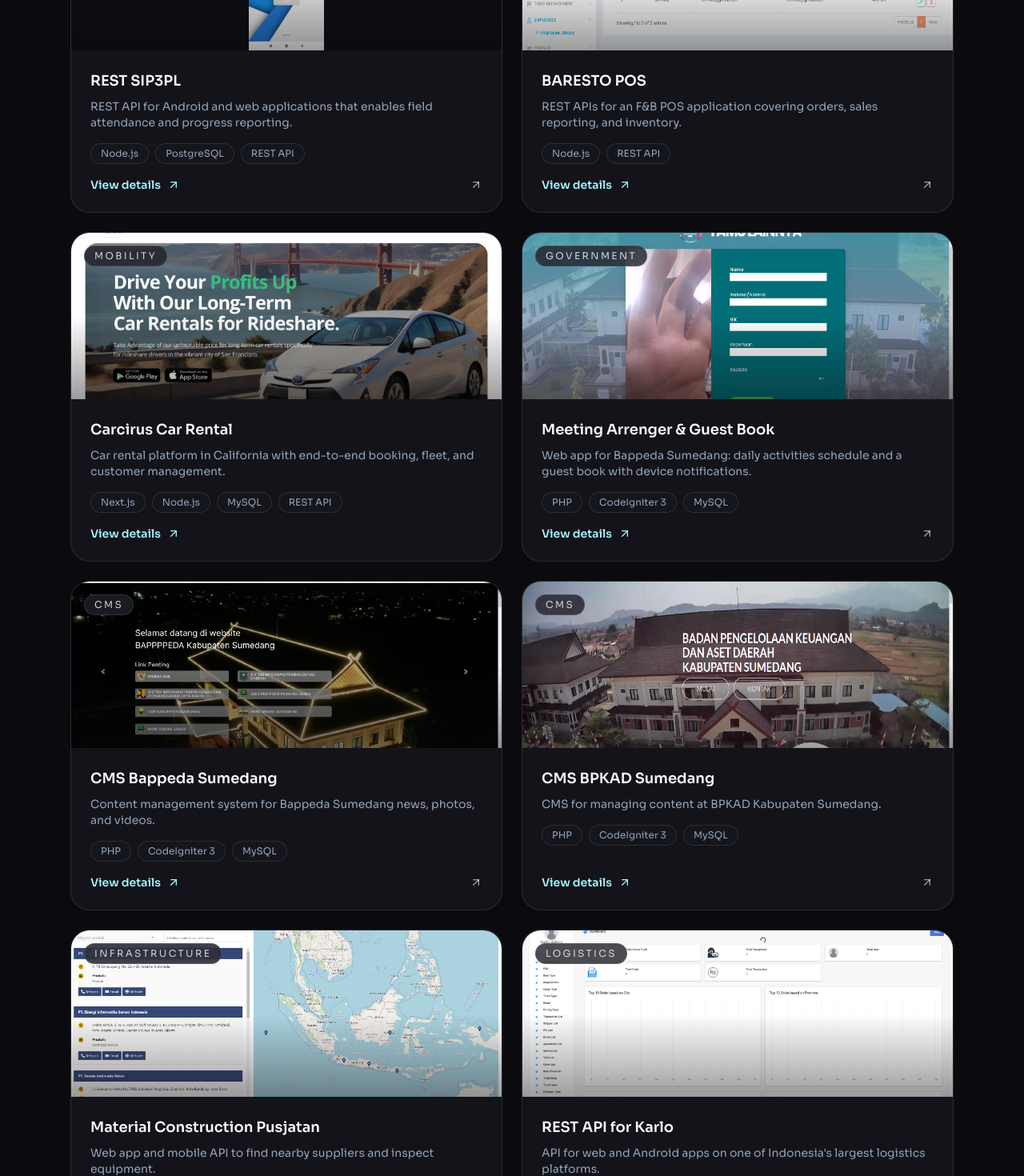
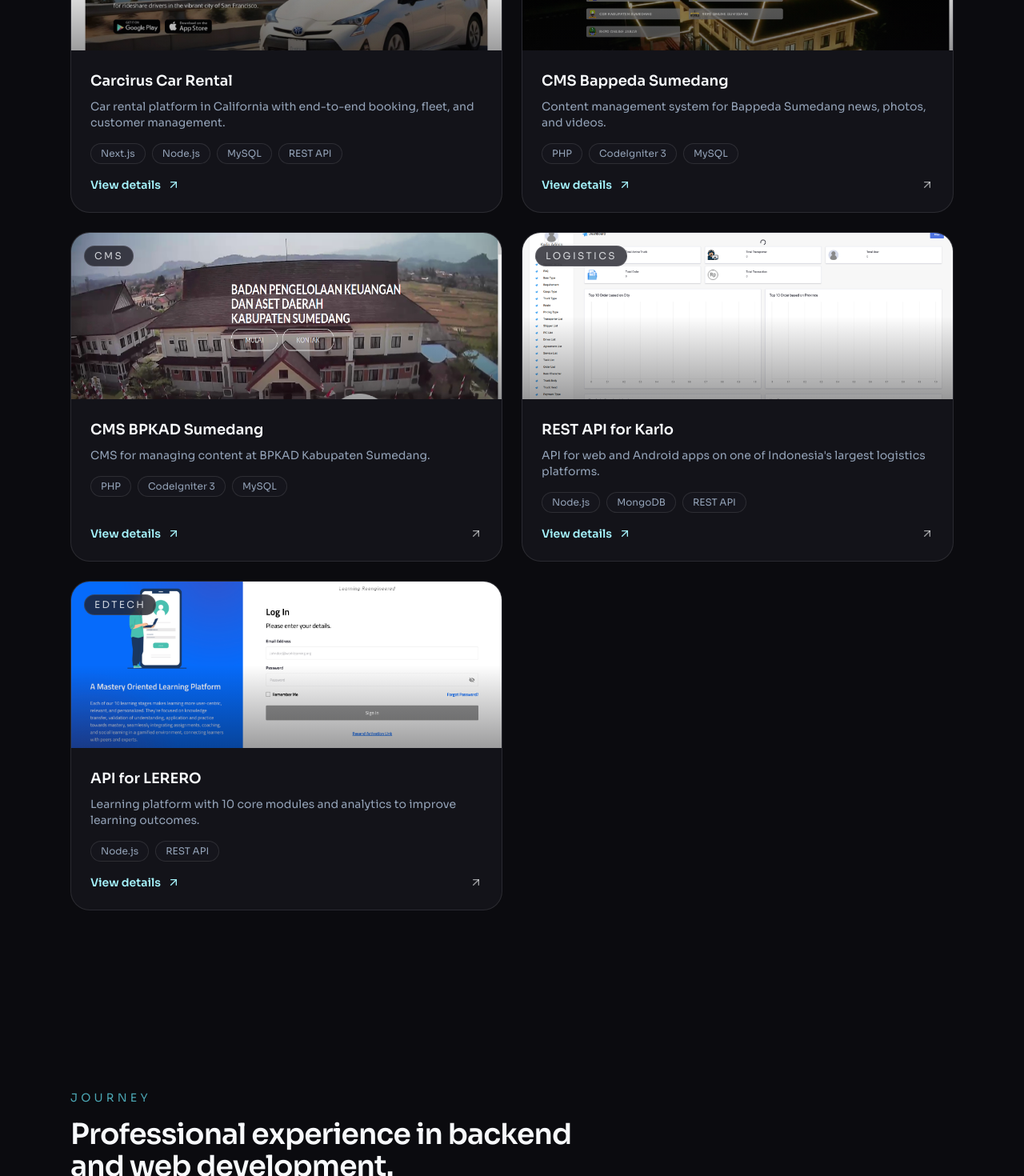
Before and after one commit to dimasfrmnsyah/dimasfrmnsyah.github.io, a Next.js app: page / in a window 1280 px wide. Shown: the part 4320-5790 px from the top of the page at 80% size. Built offline with nearby package versions, Linux system fonts and the light colour scheme.

Commit message:
adjust redirect page

```diff
--- a/data/projects.ts
+++ b/data/projects.ts
@@ -1,47 +1,6 @@
 import type { Project } from "@/lib/types";
 
 export const projects: Project[] = [
-  {
-    id: "sip3pl",
-    title: "REST SIP3PL",
-    description:
-      "REST API for Android and web applications that enables field attendance and progress reporting.",
-    role: "Backend Developer",
-    stack: ["Node.js", "PostgreSQL", "REST API"],
-    features: [
-      "Location-based attendance",
-      "Work progress reporting",
-      "Web & mobile access",
-      "Android app integration"
-    ],
-    image: "/images/projects/sip3pl.jpg",
-    imageClassName: "object-contain bg-zinc-950/40",
-    category: "Government",
-    links: {
-      demo: "https://sip3pl.com"
-    },
-    highlights: ["Dinas Perumahan Sumedang"]
-  },
-  {
-    id: "baresto",
-    title: "BARESTO POS",
-    description:
-      "REST APIs for an F&B POS application covering orders, sales reporting, and inventory.",
-    role: "Backend Developer",
-    stack: ["Node.js", "REST API"],
-    features: [
-      "Order management",
-      "Sales reporting",
-      "Ingredient inventory",
-      "Access for staff and customers"
-    ],
-    image: "/images/projects/baresto3.png",
-    category: "POS",
-    links: {
-      demo: "https://example.com"
-    },
-    highlights: ["F&B Operations"]
-  },
   {
     id: "carcirus",
     title: "Carcirus Car Rental",
@@ -59,26 +18,6 @@ export const projects: Project[] = [
     category: "Mobility",
     links: {},
     highlights: ["California car rental"]
-  },
-  {
-    id: "meeting-arrenger",
-    title: "Meeting Arrenger & Guest Book",
-    description:
-      "Web app for Bappeda Sumedang: daily activities schedule and a guest book with device notifications.",
-    role: "Backend & Web Developer",
-    stack: ["PHP", "CodeIgniter 3", "MySQL"],
-    features: [
-      "Digital guest book",
-      "Meeting notifications to smartphones",
-      "Activity scheduling",
-      "Admin panel"
-    ],
-    image: "/images/projects/meeting.png",
-    category: "Government",
-    links: {
-      demo: "https://example.com"
-    },
-    highlights: ["Bappeda Sumedang"]
   },
   {
     id: "cms-bappeda",
@@ -121,26 +60,6 @@ export const projects: Project[] = [
     highlights: ["BPKAD Sumedang"]
   },
   {
-    id: "pusjatan",
-    title: "Material Construction Pusjatan",
-    description:
-      "Web app and mobile API to find nearby suppliers and inspect equipment.",
-    role: "Backend & Web Developer",
-    stack: ["PHP", "CodeIgniter 4", "REST API"],
-    features: [
-      "Nearest supplier search",
-      "Construction equipment inspection",
-      "Material management",
-      "Monitoring dashboard"
-    ],
-    image: "/images/projects/pusjatan.png",
-    category: "Infrastructure",
-    links: {
-      demo: "https://example.com"
-    },
-    highlights: ["Pusjatan Bandung"]
-  },
-  {
     id: "karlo-api",
     title: "REST API for Karlo",
     description:
@@ -156,7 +75,7 @@ export const projects: Project[] = [
     image: "/images/projects/karlo.png",
     category: "Logistics",
     links: {
-      demo: "https://example.com"
+      demo: "https://karlo.id"
     },
     highlights: ["Platform logistik nasional"]
   },
@@ -176,7 +95,7 @@ export const projects: Project[] = [
     image: "/images/projects/lms-lerero.png",
     category: "EdTech",
     links: {
-      demo: "https://example.com"
+      demo: "https://lerero.com"
     },
     highlights: ["Learning analytics"]
   }
```
